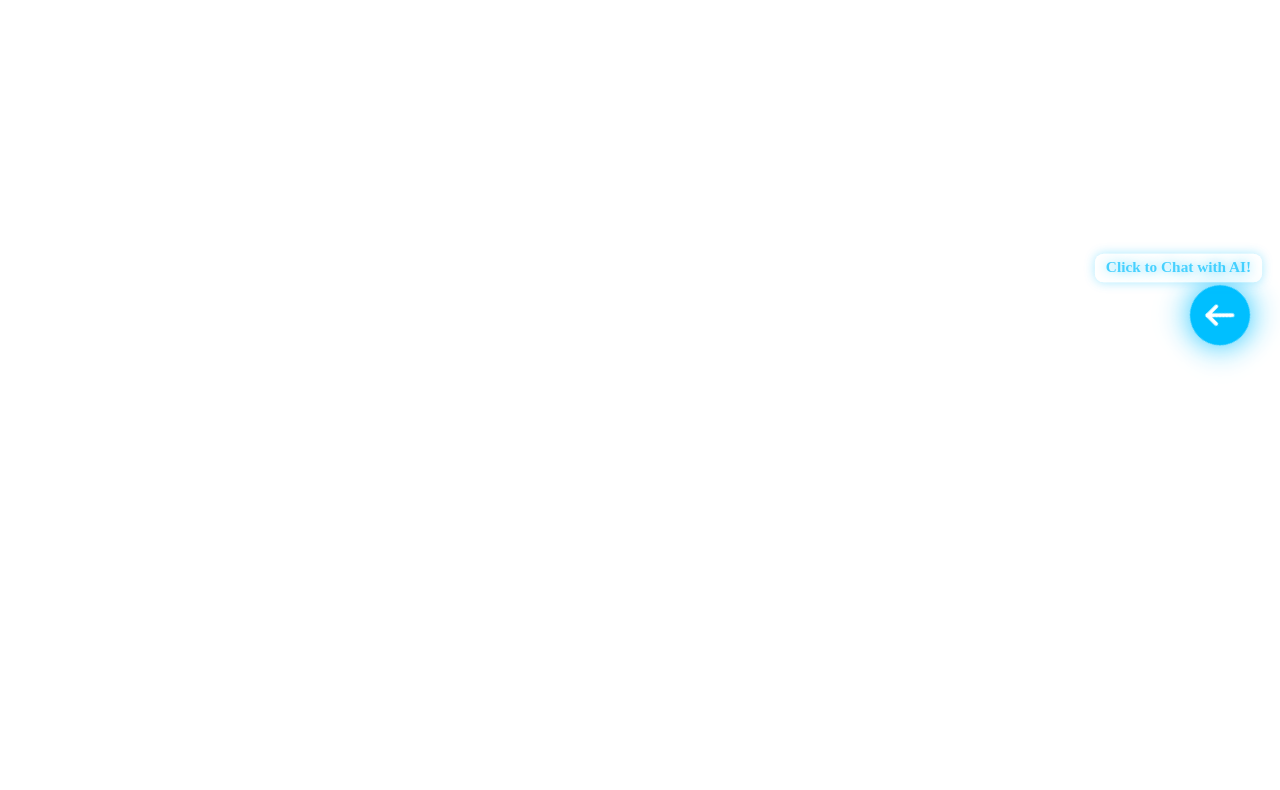
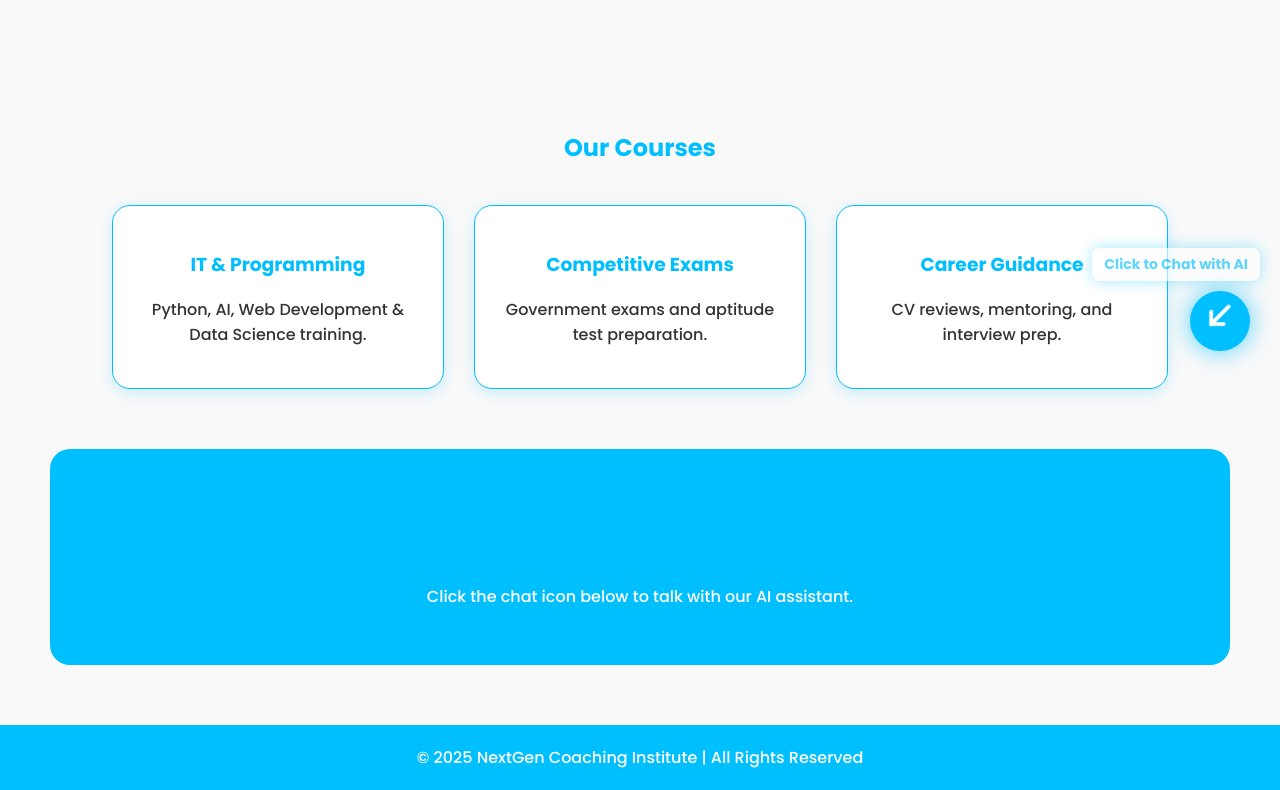
Before and after one commit to bilalali2010/coaching-center-testing-, a plain HTML site: page index.html in a window 1280 px wide. Shown: the part 359-1149 px from the top of the page. Before the commit the page ends 800 px from the top, so only its background shows below. Drawn offline with Linux system fonts and the light colour scheme; a script that the page names is missing.

Commit message:
Refactor index.html for chatbot integration and styling

```diff
--- a/index.html
+++ b/index.html
@@ -1,4 +1,205 @@
-<!-- ================= Floating Arrow to Chatbot ================= -->
+<!DOCTYPE html>
+<html lang="en">
+<head>
+<meta charset="UTF-8">
+<meta name="viewport" content="width=device-width, initial-scale=1.0">
+<title>NextGen Coaching Institute</title>
+
+<link href="https://fonts.googleapis.com/css2?family=Poppins:wght@300;500;700&display=swap" rel="stylesheet">
+
+<style>
+body {
+  margin: 0;
+  font-family: 'Poppins', sans-serif;
+  background: #f9f9f9;
+  color: #333;
+}
+
+/* Header */
+header {
+  background: #00bfff;
+  padding: 25px;
+  text-align: center;
+  box-shadow: 0 4px 15px rgba(0,0,0,0.1);
+}
+
+header h1 {
+  color: #fff;
+  margin: 0;
+  font-size: 32px;
+}
+
+header p {
+  color: #e0f7ff;
+  margin-top: 5px;
+}
+
+/* Sections */
+section {
+  padding: 60px 20px;
+  max-width: 1100px;
+  margin: auto;
+}
+
+h2 {
+  text-align: center;
+  color: #00bfff;
+  margin-bottom: 40px;
+}
+
+/* Cards */
+.cards {
+  display: flex;
+  flex-wrap: wrap;
+  justify-content: center;
+  gap: 30px;
+}
+
+.card {
+  background: #ffffff;
+  border: 1px solid #00bfff;
+  border-radius: 18px;
+  padding: 25px;
+  width: 280px;
+  text-align: center;
+  transition: 0.3s;
+  box-shadow: 0 4px 15px rgba(0,191,255,0.2);
+}
+
+.card:hover {
+  transform: translateY(-6px);
+  box-shadow: 0 6px 25px rgba(0,191,255,0.3);
+}
+
+.card h3 {
+  color: #00bfff;
+}
+
+/* CTA */
+.cta {
+  background: #00bfff;
+  color: #fff;
+  padding: 40px;
+  text-align: center;
+  border-radius: 20px;
+}
+
+/* Footer */
+footer {
+  background: #00bfff;
+  text-align: center;
+  padding: 20px;
+  color: #fff;
+  margin-top: 60px;
+}
+
+/* Floating chatbot arrow */
+#chatbot-arrow {
+  position: fixed;
+  bottom: 90px;
+  right: 30px;
+  width: 60px;
+  height: 60px;
+  z-index: 99999;
+  cursor: pointer;
+  border-radius: 50%;
+  background: #00bfff;
+  display: flex;
+  align-items: center;
+  justify-content: center;
+  box-shadow: 0 0 25px rgba(0,191,255,0.7);
+}
+
+#chatbot-arrow svg {
+  width: 30px;
+  height: 30px;
+  stroke: #fff;
+  stroke-width: 3;
+  fill: none;
+  stroke-linecap: round;
+  stroke-linejoin: round;
+  animation: arrowBounce 1.2s infinite;
+}
+
+@keyframes arrowBounce {
+  0%,100% { transform: translateY(0) rotate(45deg); }
+  50% { transform: translateY(-10px) rotate(45deg); }
+}
+
+/* Tooltip */
+#chatbot-tooltip {
+  position: fixed;
+  bottom: 160px;
+  right: 20px;
+  z-index: 99999;
+  background: #fff;
+  color: #00bfff;
+  font-weight: 600;
+  font-size: 14px;
+  padding: 6px 12px;
+  border-radius: 8px;
+  box-shadow: 0 0 15px rgba(0,191,255,0.6);
+  animation: tooltipPulse 1.5s infinite;
+}
+
+@keyframes tooltipPulse {
+  0%,100% { opacity: 1; }
+  50% { opacity: 0.6; }
+}
+
+/* Responsive */
+@media(max-width: 900px) {
+  .cards {
+    flex-direction: column;
+    align-items: center;
+  }
+}
+</style>
+</head>
+
+<body>
+
+<header>
+  <h1>NextGen Coaching Institute</h1>
+  <p>Empowering Students for a Smarter Future</p>
+</header>
+
+<section>
+  <h2>About Us</h2>
+  <p style="text-align:center; max-width:800px; margin:auto;">
+    NextGen Coaching Institute provides expert coaching for competitive exams,
+    IT skills, and career growth with 24/7 AI-powered student support.
+  </p>
+</section>
+
+<section>
+  <h2>Our Courses</h2>
+  <div class="cards">
+    <div class="card">
+      <h3>IT & Programming</h3>
+      <p>Python, AI, Web Development & Data Science training.</p>
+    </div>
+    <div class="card">
+      <h3>Competitive Exams</h3>
+      <p>Government exams and aptitude test preparation.</p>
+    </div>
+    <div class="card">
+      <h3>Career Guidance</h3>
+      <p>CV reviews, mentoring, and interview prep.</p>
+    </div>
+  </div>
+</section>
+
+<section class="cta">
+  <h2>Have Questions?</h2>
+  <p>Click the chat icon below to talk with our AI assistant.</p>
+</section>
+
+<footer>
+  © 2025 NextGen Coaching Institute | All Rights Reserved
+</footer>
+
+<!-- Floating Chatbot Arrow -->
 <div id="chatbot-arrow" onclick="openChat()">
   <svg viewBox="0 0 24 24">
     <line x1="12" y1="2" x2="12" y2="22"></line>
@@ -7,80 +208,30 @@
   </svg>
 </div>
 
-<div id="chatbot-tooltip">Click to Chat with AI!</div>
+<div id="chatbot-tooltip">Click to Chat with AI</div>
 
-<style>
-/* Floating arrow container */
-#chatbot-arrow {
-  position: fixed;
-  bottom: 90px;
-  right: 30px;
-  width: 60px;
-  height: 60px;
-  z-index: 100000;
-  cursor: pointer;
-  border-radius: 50%;
-  display: flex;
-  justify-content: center;
-  align-items: center;
-  background: #00bfff;
-  box-shadow: 0 0 20px rgba(0,191,255,0.6);
-  animation: bounce 1.2s infinite, glow 2s infinite alternate;
-}
-
-/* Arrow SVG */
-#chatbot-arrow svg {
-  width: 30px;
-  height: 30px;
-  stroke: #fff;
-  stroke-width: 3;
-  fill: none;
-  stroke-linecap: round;
-  stroke-linejoin: round;
-  transform: rotate(45deg);
-}
-
-/* Bounce animation */
-@keyframes bounce {
-  0%, 100% { transform: translateY(0) rotate(45deg); }
-  50% { transform: translateY(-10px) rotate(45deg); }
-}
-
-/* Glow effect */
-@keyframes glow {
-  0% { box-shadow: 0 0 15px rgba(0,191,255,0.6); }
-  100% { box-shadow: 0 0 35px rgba(0,191,255,1); }
-}
-
-/* Tooltip */
-#chatbot-tooltip {
-  position: fixed;
-  bottom: 160px;
-  right: 25px;
-  color: #00bfff;
-  font-weight: bold;
-  text-shadow: 0 0 10px #00bfff;
-  z-index: 100000;
-  font-size: 14px;
-  animation: pulse 1.5s infinite;
-  background: rgba(255, 255, 255, 0.9);
-  padding: 5px 10px;
-  border-radius: 8px;
-  box-shadow: 0 0 10px rgba(0,191,255,0.5);
-}
-
-/* Tooltip pulse */
-@keyframes pulse {
-  0%, 100% { transform: scale(1); opacity: 1; }
-  50% { transform: scale(1.1); opacity: 0.7; }
-}
-</style>
+<!-- Chatbase -->
+<script>
+(function(){
+  if(!window.chatbase){
+    window.chatbase = (...args)=>window.chatbase.q.push(args);
+    window.chatbase.q = [];
+  }
+  const s = document.createElement("script");
+  s.src = "https://www.chatbase.co/embed.min.js";
+  s.id = "ZDUqo-DLpcCe109f10aKx";
+  s.domain = "www.chatbase.co";
+  document.body.appendChild(s);
+})();
+</script>
 
 <script>
-function openChat() {
+function openChat(){
   if(window.chatbase){
-    window.chatbase('open'); // Opens chatbot
+    window.chatbase("open");
   }
 }
 </script>
-vvv
+
+</body>
+</html>
```
